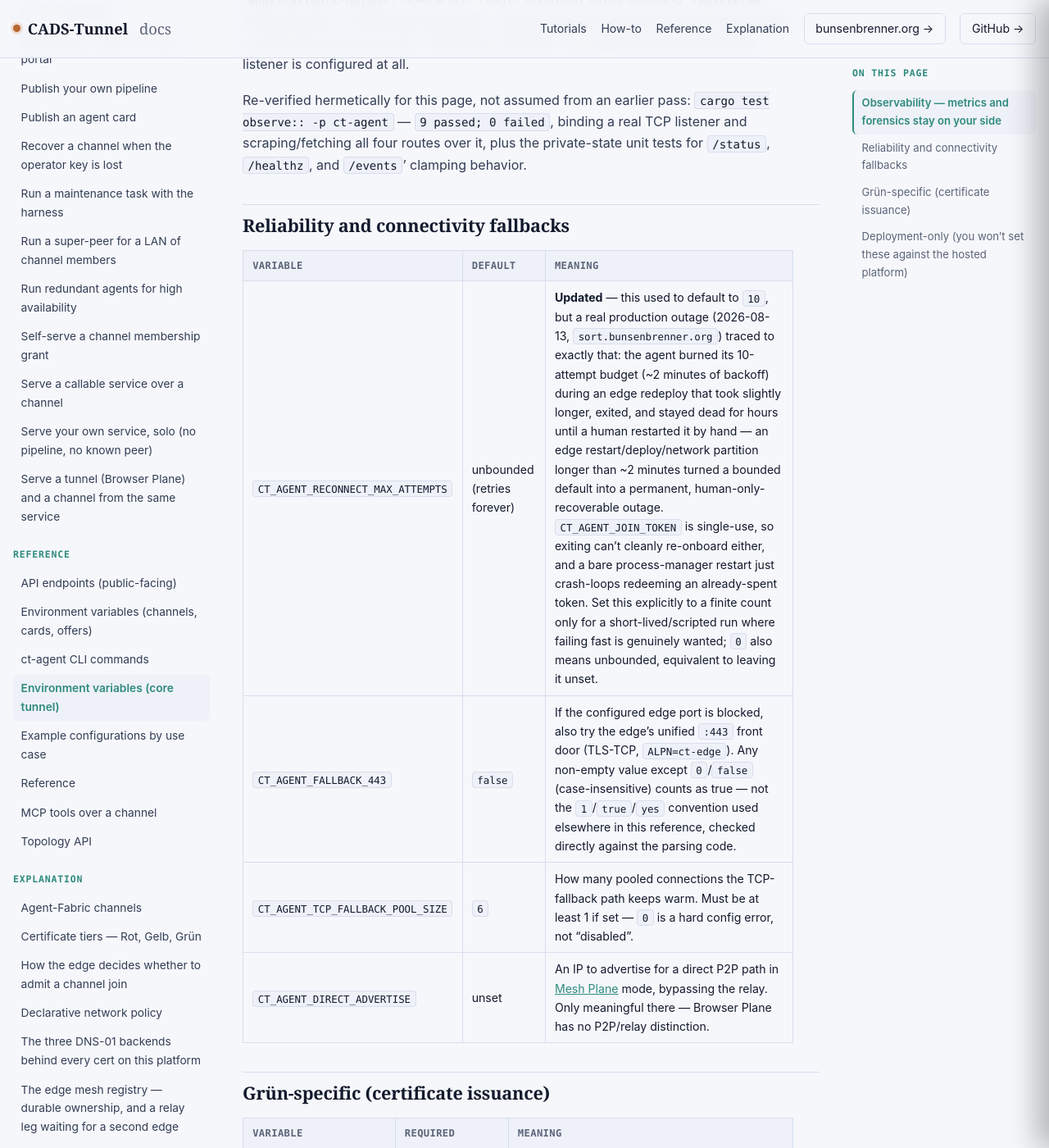
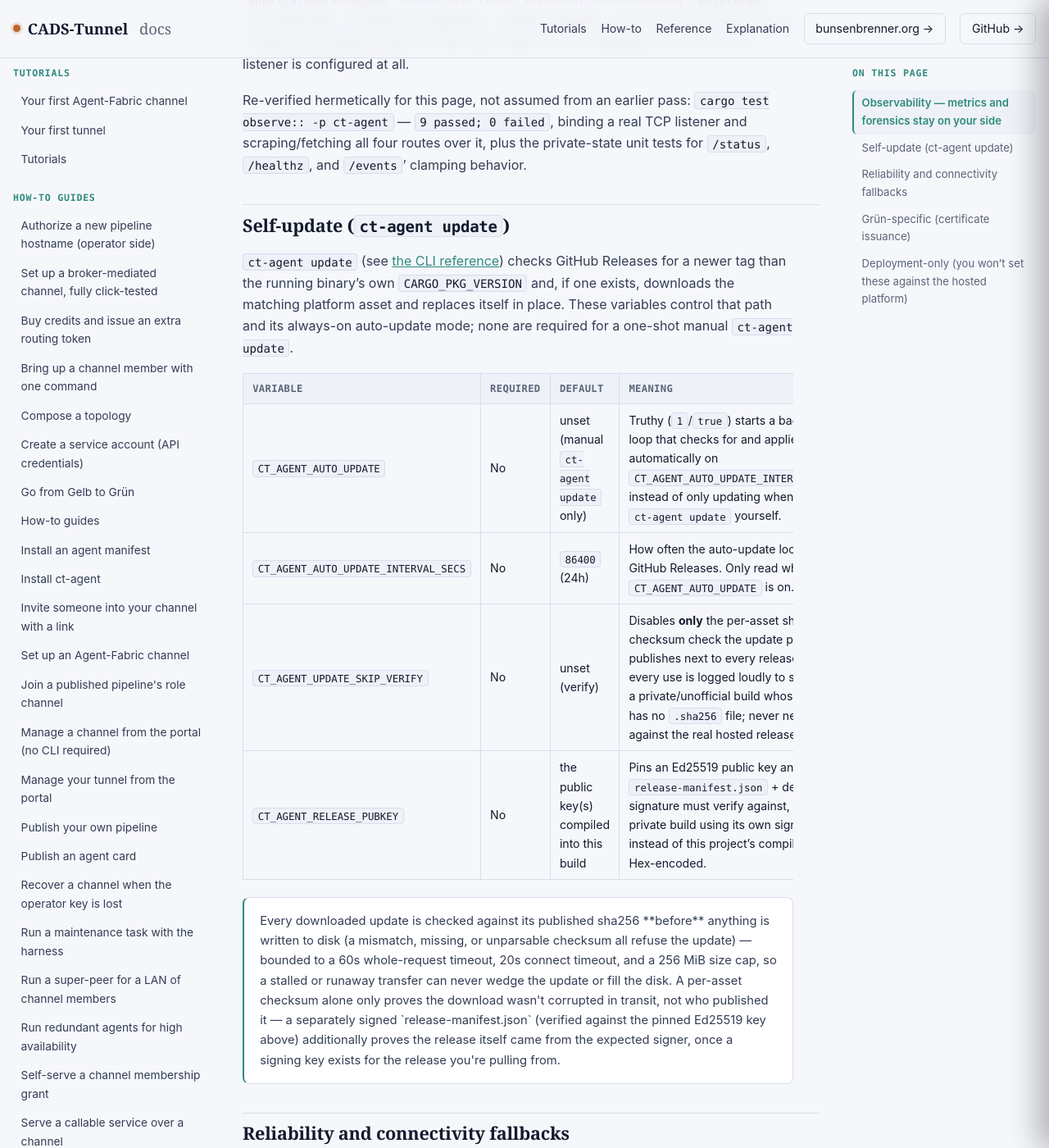
Before and after one commit to scimbe/CADS-Tunnel-docs, a Jekyll site: the page built from _reference/environment-variables.md, in a window 1280 px wide and 1400 px high, scrolled down 5873 px. Shown: the whole window at 82% size. Built offline with Jekyll 4.4.1, drawn with Linux system fonts in a browser that asks for light colours.

Commit message:
docs: document ct-agent's self-update env vars (CT_AGENT_AUTO_UPDATE and friends) (#60)
self_update.rs is a real, already-released feature (v0.7.28+, ct-agent#168/#184)
with a one-line CLI-reference mention but none of its env vars documented
anywhere: auto-update mode, its interval, the checksum-verification opt-out,
and the release-signing-key pin for private builds.


Claude-Session: https://claude.ai/code/session_01P7RcWwn9qfcZMcfYXfutF3

Co-authored-by: scimbe <becke@vps-1779cd55.vps.ovh.net>
Co-authored-by: Claude Sonnet 5 <noreply@anthropic.com>

```diff
--- a/_reference/environment-variables.md
+++ b/_reference/environment-variables.md
@@ -113,6 +113,31 @@ Re-verified hermetically for this page, not assumed from an earlier pass:
 scraping/fetching all four routes over it, plus the private-state unit tests for `/status`,
 `/healthz`, and `/events`' clamping behavior.
 
+## Self-update (`ct-agent update`)
+
+`ct-agent update` (see [the CLI reference]({{ '/reference/cli/' | relative_url }})) checks GitHub
+Releases for a newer tag than the running binary's own `CARGO_PKG_VERSION` and, if one exists,
+downloads the matching platform asset and replaces itself in place. These variables control that
+path and its always-on auto-update mode; none are required for a one-shot manual `ct-agent update`.
+
+| Variable | Required | Default | Meaning |
+|---|---|---|---|
+| `CT_AGENT_AUTO_UPDATE` | No | unset (manual `ct-agent update` only) | Truthy (`1`/`true`) starts a background loop that checks for and applies updates automatically on `CT_AGENT_AUTO_UPDATE_INTERVAL_SECS`, instead of only updating when you run `ct-agent update` yourself. |
+| `CT_AGENT_AUTO_UPDATE_INTERVAL_SECS` | No | `86400` (24h) | How often the auto-update loop checks GitHub Releases. Only read when `CT_AGENT_AUTO_UPDATE` is on. |
+| `CT_AGENT_UPDATE_SKIP_VERIFY` | No | unset (verify) | Disables **only** the per-asset sha256 checksum check the update pipeline publishes next to every release asset — every use is logged loudly to stderr. For a private/unofficial build whose release has no `.sha256` file; never needed against the real hosted releases. |
+| `CT_AGENT_RELEASE_PUBKEY` | No | the public key(s) compiled into this build | Pins an Ed25519 public key an update's `release-manifest.json` + detached signature must verify against, for a private build using its own signing key instead of this project's compiled-in one. Hex-encoded. |
+
+<div class="callout">
+Every downloaded update is checked against its published sha256 **before** anything is written to
+disk (a mismatch, missing, or unparsable checksum all refuse the update) — bounded to a 60s
+whole-request timeout, 20s connect timeout, and a 256 MiB size cap, so a stalled or runaway
+transfer can never wedge the update or fill the disk. A per-asset checksum alone only proves the
+download wasn't corrupted in transit, not who published it — a separately signed
+`release-manifest.json` (verified against the pinned Ed25519 key above) additionally proves the
+release itself came from the expected signer, once a signing key exists for the release you're
+pulling from.
+</div>
+
 ## Reliability and connectivity fallbacks
 
 | Variable | Default | Meaning |
```
